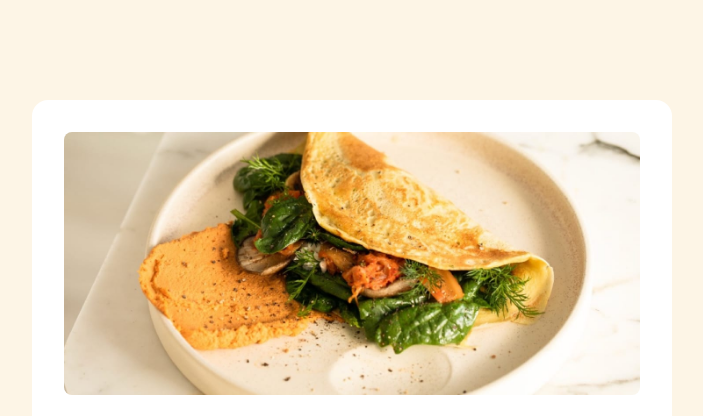
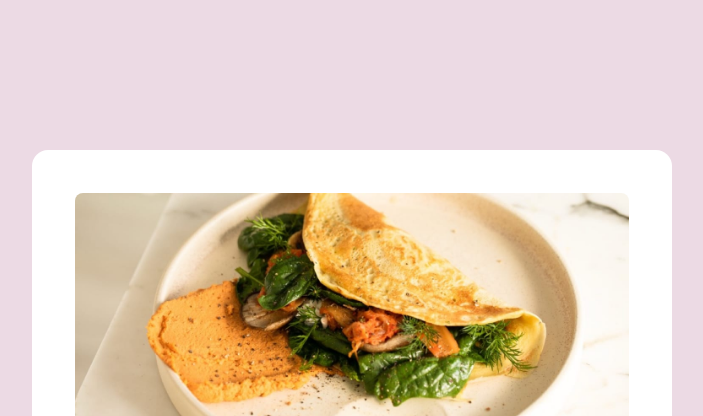
Before and after one commit to Adebukol/recipepage, a plain HTML site: page index.html in a window 1280 px wide. Shown: the top 416 px of the page, without its empty margins (288-991 px from the left). Drawn offline with Linux system fonts and the light colour scheme.

Commit message:
resizing updated

```diff
--- a/style.css
+++ b/style.css
@@ -1,6 +1,6 @@
 body{
-    margin: 100px auto 100px auto;
-    background: oldlace;
+    margin: 150px auto 100px auto;
+    background: hsl(327, 33%, 89%);
     font-family: "Outfit", sans-serif;
     font-family: "Young Serif", serif;
 }
@@ -15,7 +15,7 @@ body{
     margin-bottom: 30px;
 }
 .container{
-    padding: 2rem;
+    padding: 2.7rem;
 }
 img{
     width: 100%;
```
